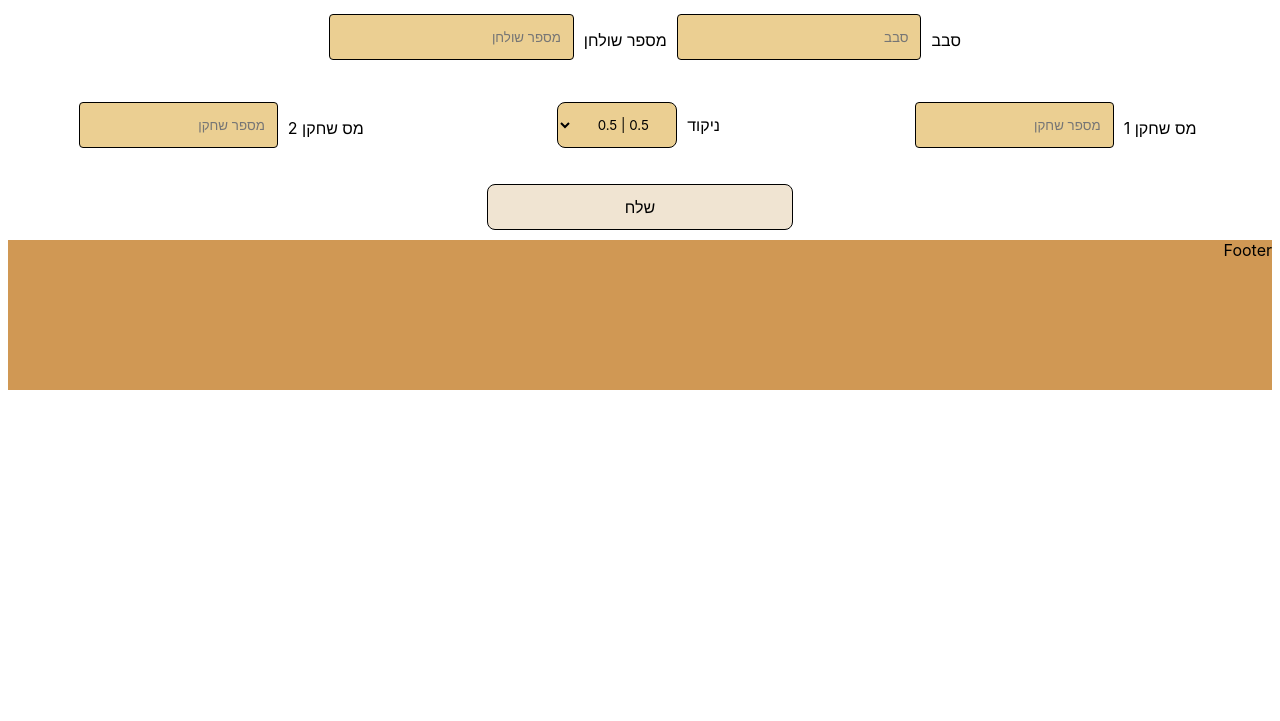
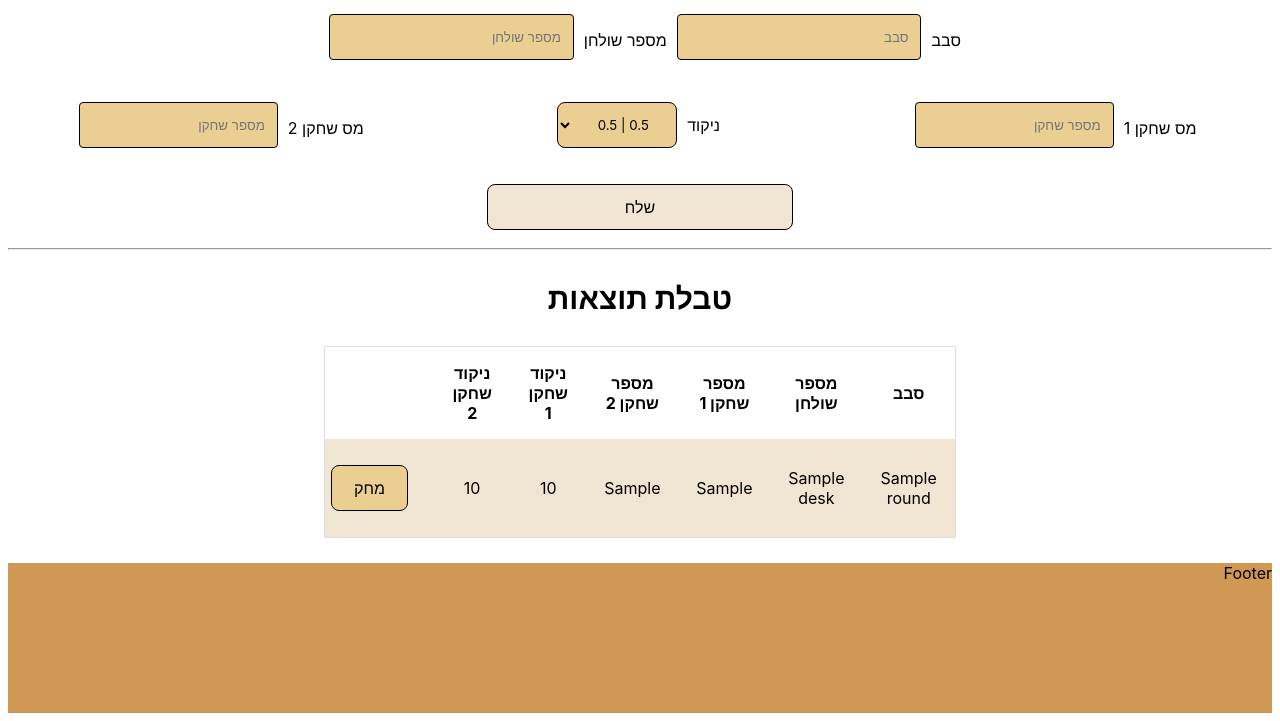
Before and after one commit to naama-grinwald/web-project-g21-part3, a Flask app: template pages/judgment/templates/judgment.html in a window 1280 px wide. Shown: the part 492-1213 px from the top of the page. Before the commit the page ends 882 px from the top, so only its background shows below. Run offline with Flask 2, Linux system fonts and the light colour scheme; the template is opened without the code that fills it: most values are stand-ins (such as "Sample title", 1, 10 or a date in 2020); some web fonts are replaced.

Commit message:
game score display

```diff
--- a/pages/judgment/static/css/judgment.css
+++ b/pages/judgment/static/css/judgment.css
@@ -45,6 +45,11 @@ h3{
         text-align: center;
     }
 
+#delete{
+    width: 100%;
+    background-color: var(--primary-color);
+}
+
 /*responsive web */
 @media only screen and (max-width:600px) {
 
--- a/pages/judgment/templates/judgment.html
+++ b/pages/judgment/templates/judgment.html
@@ -48,4 +48,40 @@
         <h4 class="alert-change">{{ message }}</h4>
     {% endfor %}
 
+    <hr>
+
+    <h3>טבלת תוצאות</h3>
+
+    <div>
+        <table id="ResultsTable">
+        <tr>
+             <th> סבב </th>
+             <th>מספר שולחן</th>
+             <th>מספר שחקן 1</th>
+             <th>מספר שחקן 2</th>
+             <th>ניקוד שחקן 1</th>
+             <th>ניקוד שחקן 2</th>
+            <th></th>
+        </tr>
+
+        {% for row in scores %}
+        <tr>
+            <td> {{ row.Round }} </td>
+            <td> {{ row.desk }} </td>
+            <td> {{ row.id_player1 }}</td>
+            <td> {{ row.id_player2 }}</td>
+            <td> {{ row.score_player1 }} </td>
+            <td> {{ row.score_player2 }} </td>
+            <td>
+                <form action="/tournament/{{ tournament.id }}/judgment/delete_score" method="post" style="display: inline">
+                    <input type="hidden" name="Round" value="{{ row.Round }}">
+                    <input type="hidden" name="desk" value="{{ row.desk }}">
+                    <input id="delete" type="submit" value="מחק">
+                </form>
+            </td>
+        </tr>
+        {% endfor %}
+        </table>
+    </div>
+
 {% endblock %}
```
Also changed, not shown: pages/judgment/judgment.py (+15 -1 lines), 1 other file.
